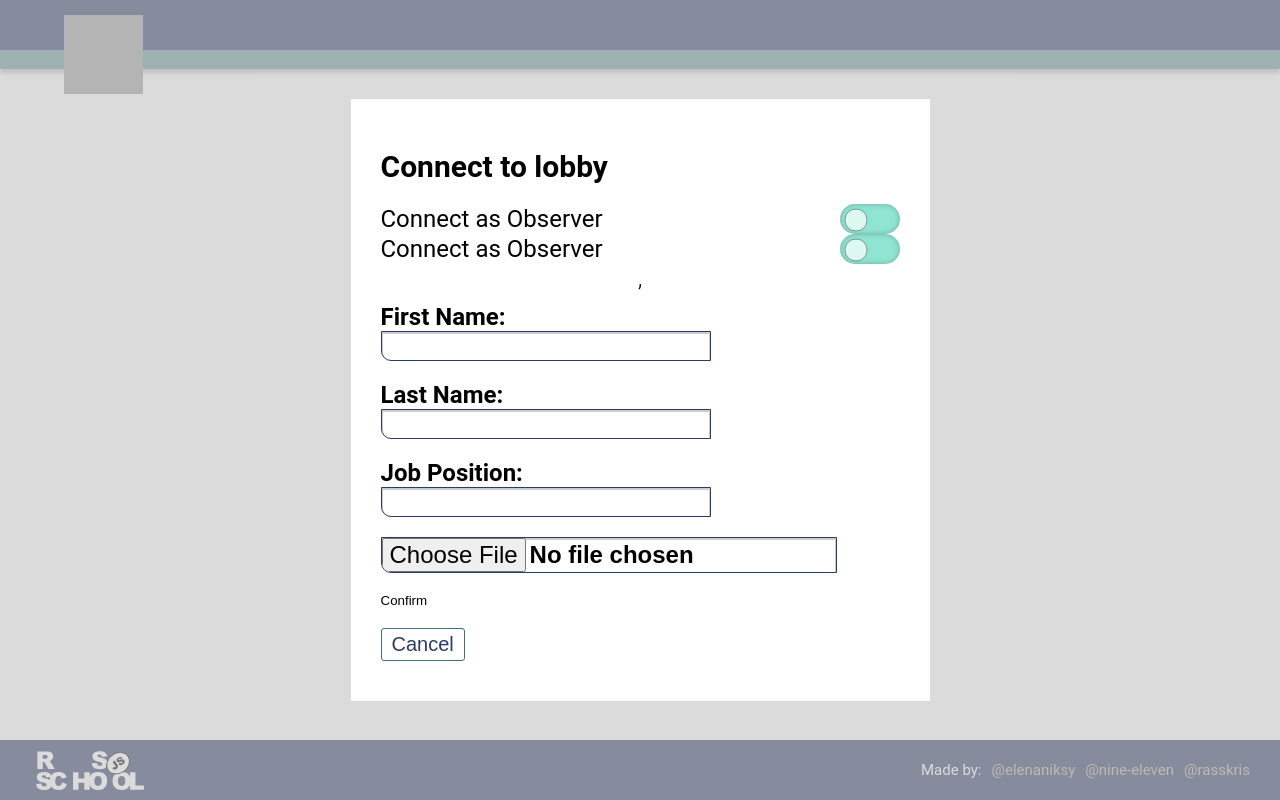
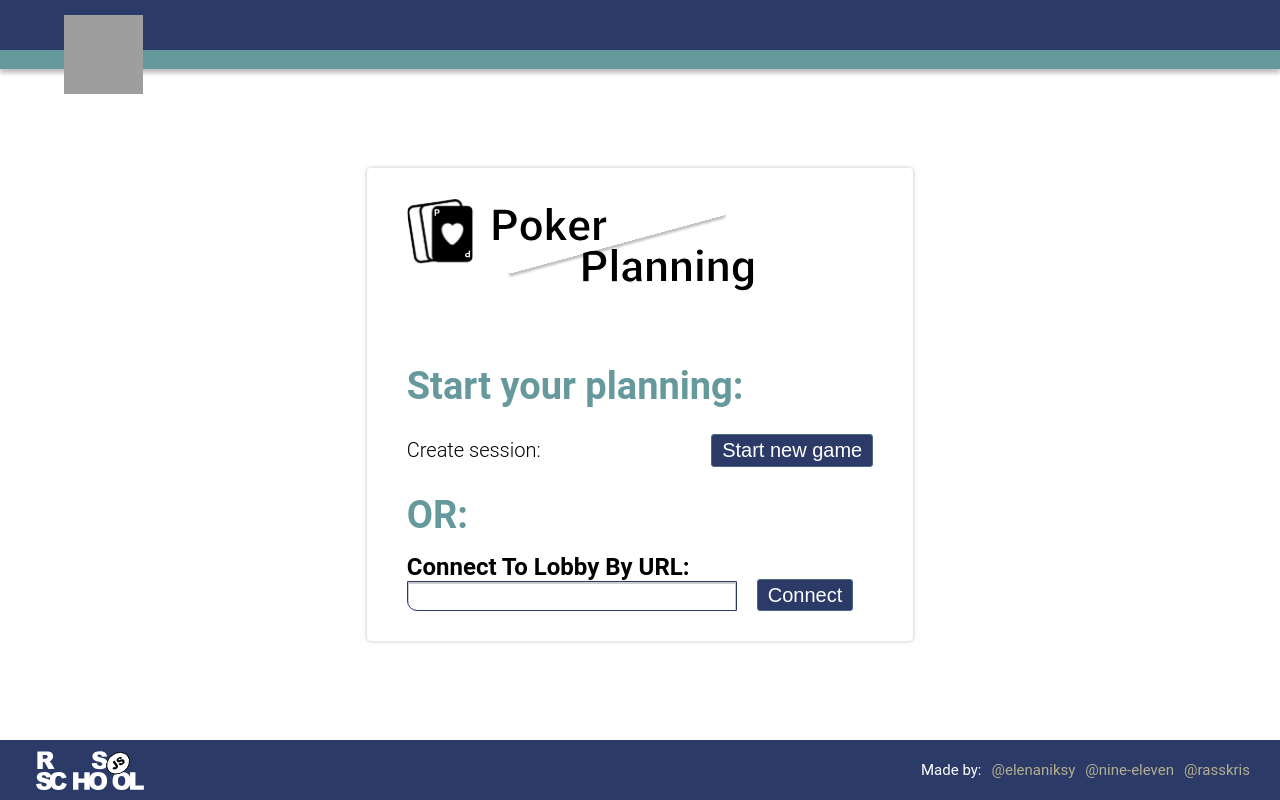
Before and after one commit to Rasskris/Planning-poker-FE, a React (Create React App) app in the folder pointing-poker/: page / in a window 1280 px wide. Built offline with nearby package versions, Linux system fonts and the light colour scheme; grey boxes are pictures that could not be loaded.

Commit message:
fix: fix mainPage component layout

```diff
--- a/pointing-poker/src/components/MainPage/MainPage.tsx
+++ b/pointing-poker/src/components/MainPage/MainPage.tsx
@@ -1,42 +1,64 @@
-import React from 'react';
+import React, { useState } from 'react';
 import classes from './MainPage.module.scss';
 import { useSelector } from 'react-redux';
-import { Button, Input, BackDrop, Switcher, Form } from '../index';
+import { Button, Input, BackDrop, Form } from '../index';
 import { InputLayoutTypes } from '../../interfaces/InputLayoutTypes';
 import { RootState } from '../../store/store';
 
+const CONNECT = {
+  id: 'connect',
+};
+
+const CREATE = {
+  id: 'create',
+};
+
 const MainPage: React.FC = (): JSX.Element => {
-  const currentState = useSelector((state: RootState) => state.user.user);
+  const currentState = useSelector((state: RootState) => state.user);
+  const [isModalOpen, setIsModalOpen] = useState(false);
+
+  const onModalHandler = (event: React.MouseEvent): void => {
+    const target = event.target as HTMLButtonElement;
+    const id = target.id;
+
+    if (!isModalOpen) {
+      setIsModalOpen(!isModalOpen);
+    }
+
+    switch (id) {
+      case 'connect':
+        break;
+
+      case 'create':
+        break;
+
+      default:
+        break;
+    }
+  };
+
+  const onModalCloseHandler = () => {
+    if (isModalOpen) {
+      setIsModalOpen(!isModalOpen);
+    }
+  };
+
   return (
     <div className={classes.wrapper}>
-      <BackDrop
-        isBackDropOpen={true}
-        titleModal={'Connect to lobby'}
-        children={[
-          <Switcher
-            switchState={currentState.observer}
-            name="formSwitcher"
-            children={'Connect as Observer'}
-            onClick={() => {
-              console.log('switcher');
-            }}
-          />,
-          <Form />,
-        ]}
-      />
+      {isModalOpen ? (
+        <BackDrop
+          isBackDropOpen={true}
+          titleModal={'Connect to lobby'}
+          children={<Form onModalCloseHandler={onModalCloseHandler} />}
+        />
+      ) : null}
       <div className={classes.logo}>
         <div className={classes.logo_icon} />
       </div>
       <h1 className={classes.header}>Start your planning:</h1>
       <div className={classes.create}>
         <p>Create session:</p>
-        <Button
-          children="Start new game"
-          colorButton="dark"
-          onClick={() => {
-            console.log('create');
-          }}
-        />
+        <Button children="Start new game" colorButton="dark" onClick={onModalHandler} {...CREATE} />
       </div>
       <p className={classes.header}>OR:</p>
       <div className={classes.connect}>
@@ -45,20 +67,11 @@ const MainPage: React.FC = (): JSX.Element => {
           type={'text'}
           label={'Connect to lobby by URL:'}
           value={''}
-          touched={false}
-          validate={true}
-          shouldValidate={true}
           onChangeInputHandler={() => {
-            console.log('input');
+            console.log('input url');
           }}
         />
-        <Button
-          children="Connect"
-          colorButton="dark"
-          onClick={() => {
-            console.log('connect');
-          }}
-        />
+        <Button children="Connect" colorButton="dark" onClick={onModalHandler} {...CONNECT} />
       </div>
     </div>
   );
```
